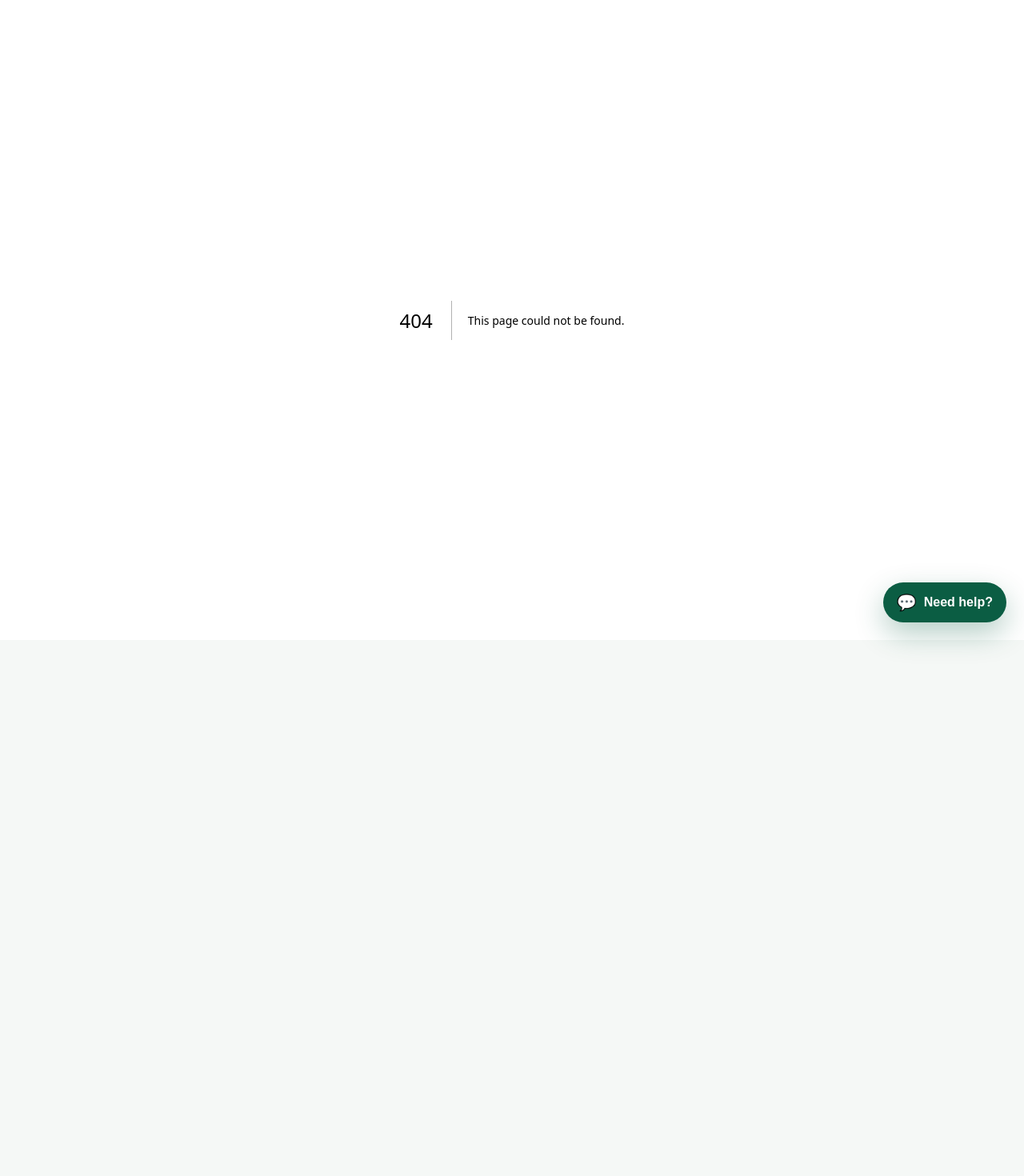
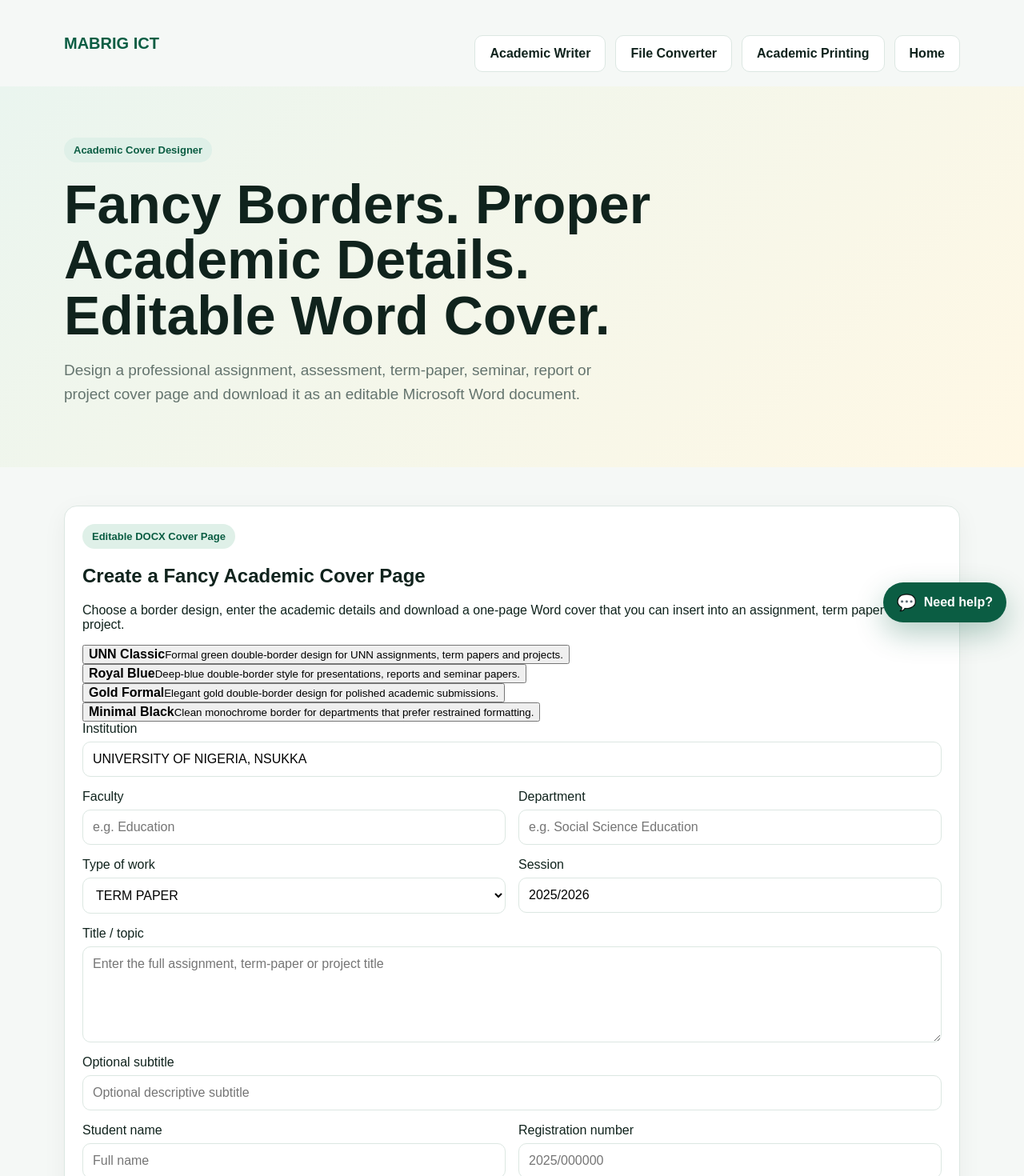
Before and after one commit to mabrig1/mabrig-academic-assistance, a Next.js app: page /cover-page in a window 1280 px wide. Before the commit this address had no page. Shown: the top 1470 px of the page at 80% size. Before the commit the page ends 800 px from the top, so only its background shows below. Built offline with nearby package versions, Linux system fonts and the light colour scheme.

Commit message:
Add cover page creator page

```diff
--- /dev/null
+++ b/app/cover-page/page.tsx
@@ -0,0 +1,41 @@
+import Link from "next/link";
+import CoverPageCreatorForm from "../components/CoverPageCreatorForm";
+
+export const metadata = {
+  title: "Cover Page Creator | Mabrig Academic Assistance",
+  description: "Create fancy editable academic cover pages with Word-native borders and download as DOCX.",
+};
+
+export default function CoverPageCreatorPage() {
+  return <>
+    <header className="container nav">
+      <Link className="brand" href="/">MABRIG ICT</Link>
+      <div className="actions">
+        <Link className="btn secondary" href="/academic-writer">Academic Writer</Link>
+        <Link className="btn secondary" href="/file-converter">File Converter</Link>
+        <Link className="btn secondary" href="/academic-printing">Academic Printing</Link>
+        <Link className="btn secondary" href="/">Home</Link>
+      </div>
+    </header>
+    <main>
+      <section className="hero compact-hero">
+        <div className="container">
+          <span className="badge">Academic Cover Designer</span>
+          <h1>Fancy Borders. Proper Academic Details. Editable Word Cover.</h1>
+          <p className="lead">
+            Design a professional assignment, assessment, term-paper, seminar, report or project cover page and download it as an editable Microsoft Word document.
+          </p>
+        </div>
+      </section>
+
+      <section className="section">
+        <div className="container">
+          <CoverPageCreatorForm />
+        </div>
+      </section>
+    </main>
+    <footer className="footer">
+      <div className="container">© {new Date().getFullYear()} Mabrig ICT & Academic Assistance • Cover Page Creator</div>
+    </footer>
+  </>;
+}
```
